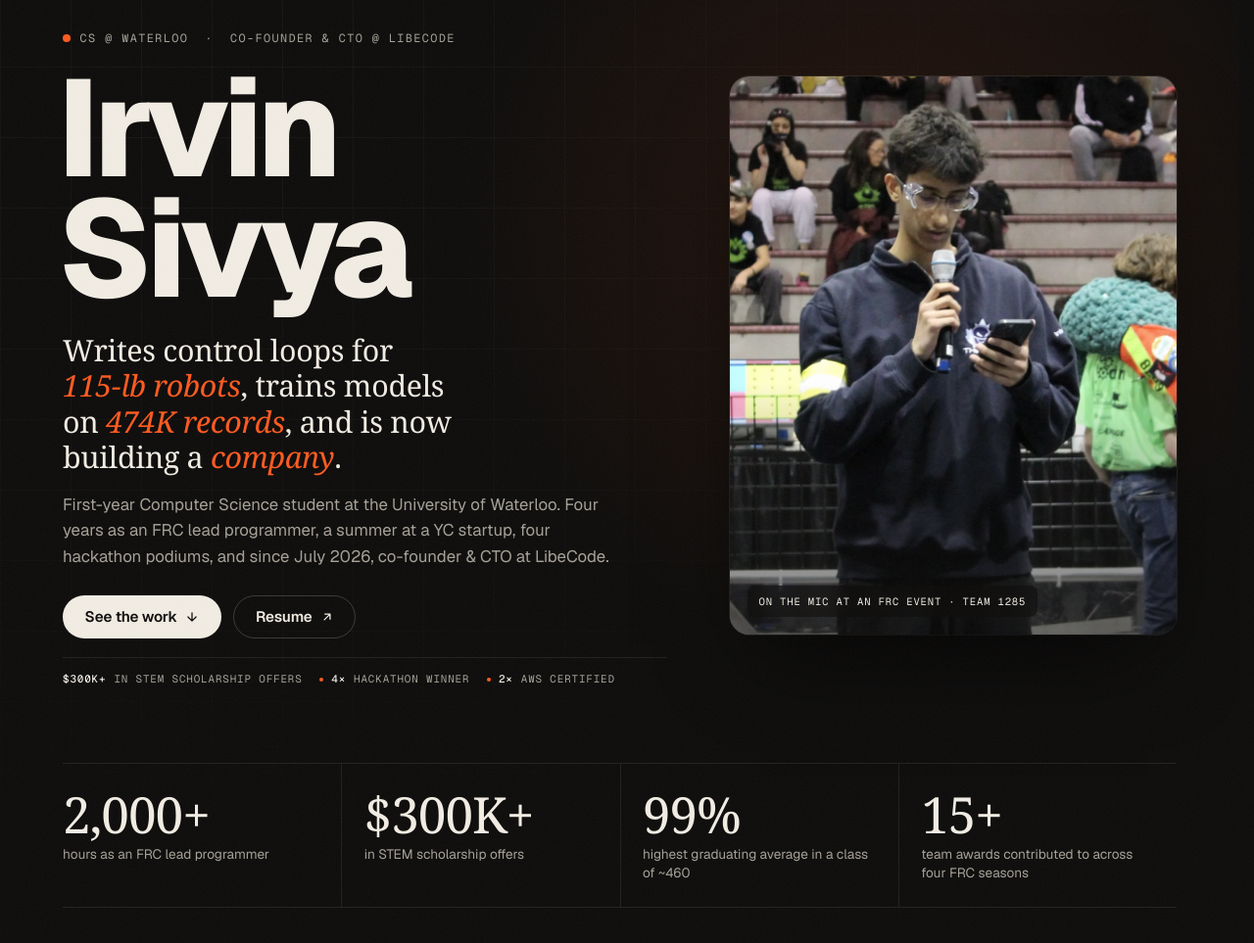
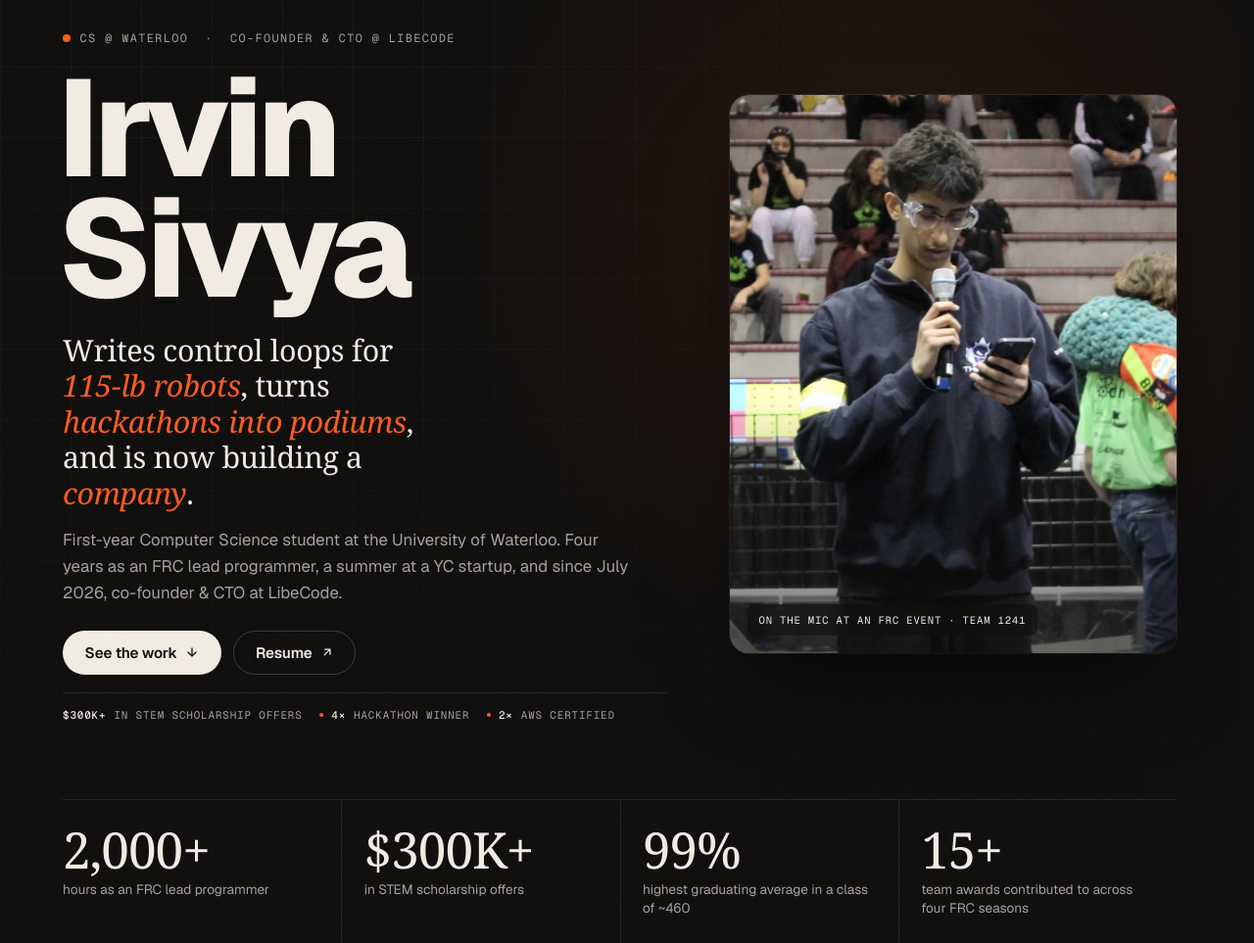
Before and after one commit to IrvinSivya/Personal-Website, a Flask app: page / in a window 1280 px wide. Shown: the part 76-1039 px from the top of the page at 98% size. Run offline with Flask 3, Linux system fonts and the light colour scheme; data that the repository does not hold is empty; some web fonts are replaced.

Commit message:
Hero: Team 1241 caption, and swap the 474K clause in the tagline
- The mic photo is from Team 1241, not 1285 (caption and alt text).
- The line under the name now reads "Writes control loops for 115-lb robots,
  turns hackathons into podiums, and is now building a company." The lede
  drops its "four hackathon podiums" so the hero doesn't say it twice.

Co-Authored-By: Claude Opus 5.5 <noreply@anthropic.com>

```diff
--- a/templates/index.html
+++ b/templates/index.html
@@ -19,8 +19,8 @@
         <span class="line" aria-hidden="true"><span>Irvin</span></span>
         <span class="line" aria-hidden="true"><span>Sivya</span></span>
       </h1>
-      <p class="hero__tag">Writes control loops for <em>115‑lb robots</em>, trains models on <em>474K records</em>, and is now building a <em>company</em>.</p>
-      <p class="hero__lede">First-year Computer Science student at the University of Waterloo. Four years as an FRC lead programmer, a summer at a YC startup, four hackathon podiums, and since July 2026, co-founder &amp; CTO at LibeCode.</p>
+      <p class="hero__tag">Writes control loops for <em>115‑lb robots</em>, turns <em>hackathons into podiums</em>, and is now building a <em>company</em>.</p>
+      <p class="hero__lede">First-year Computer Science student at the University of Waterloo. Four years as an FRC lead programmer, a summer at a YC startup, and since July 2026, co-founder &amp; CTO at LibeCode.</p>
       <div class="hero__cta">
         <a class="btn btn--primary" href="#projects" data-magnetic>See the work {{ icons.down(14) }}</a>
         <a class="btn btn--ghost" href="{{ url_for('resume') }}" target="_blank" rel="noopener" data-magnetic>Resume {{ icons.arrow(14) }}</a>
@@ -36,10 +36,10 @@
       <div class="hero__frame">
         <picture>
           <source srcset="{{ url_for('static', filename='images/hero.webp') }}" type="image/webp">
-          <img src="{{ url_for('static', filename='images/hero.jpg') }}" alt="Irvin Sivya on the microphone at an FRC event with Team 1285" fetchpriority="high" decoding="async">
+          <img src="{{ url_for('static', filename='images/hero.jpg') }}" alt="Irvin Sivya on the microphone at an FRC event with Team 1241" fetchpriority="high" decoding="async">
         </picture>
       </div>
-      <figcaption class="mono">On the mic at an FRC event · Team 1285</figcaption>
+      <figcaption class="mono">On the mic at an FRC event · Team 1241</figcaption>
     </figure>
   </div>
 
```
